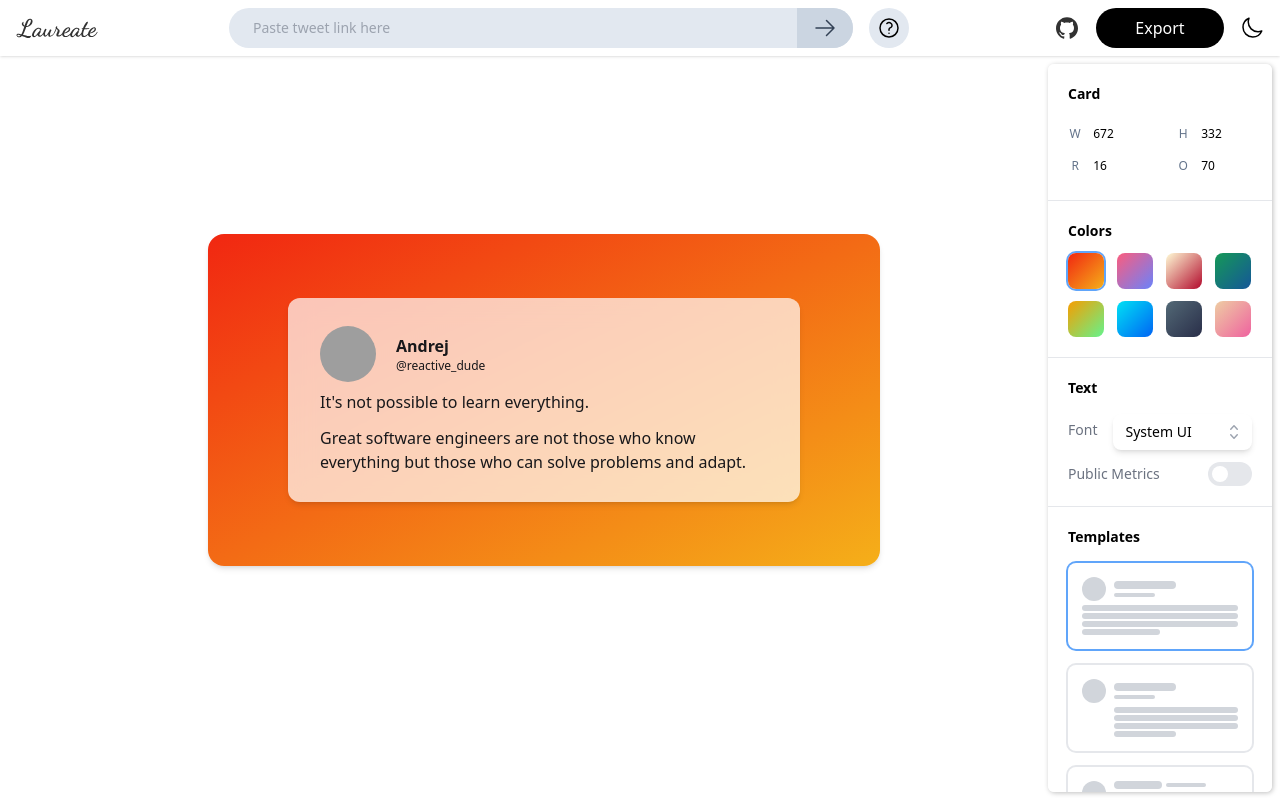
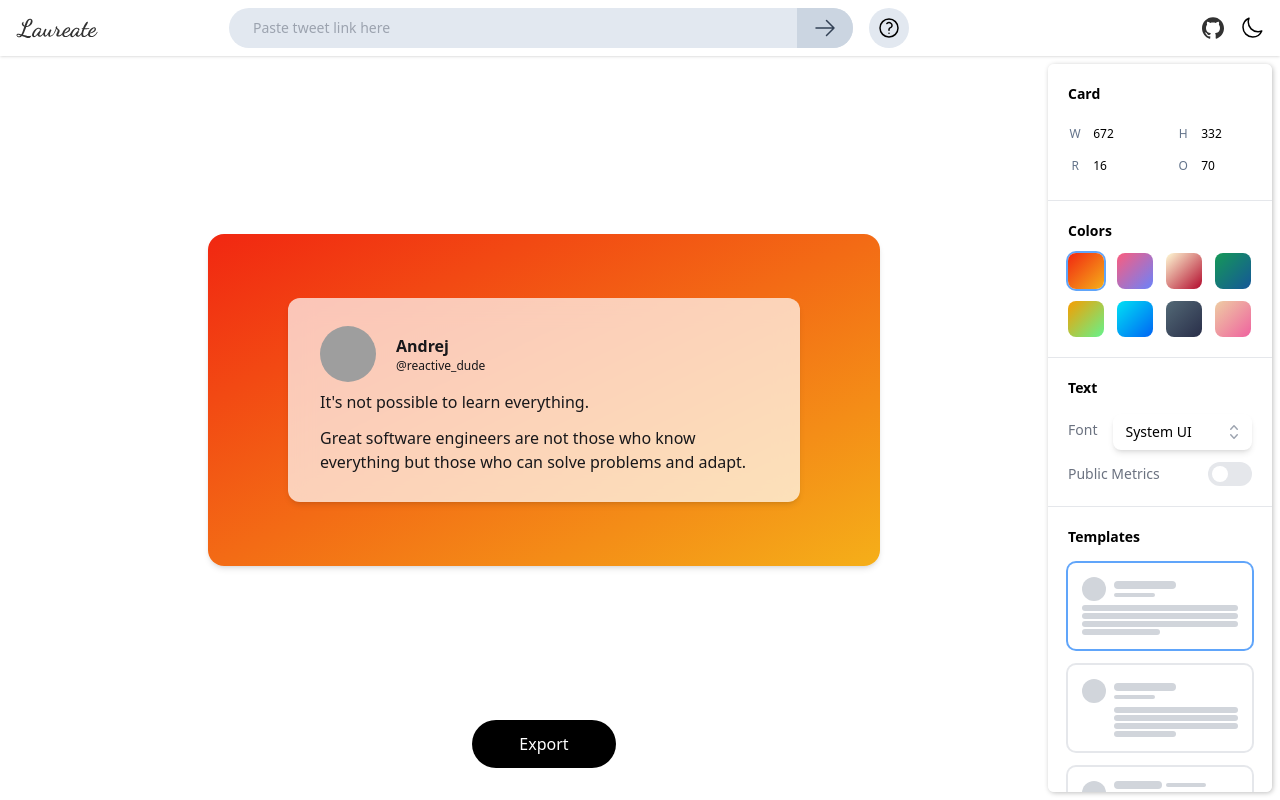
Before and after one commit to subhoghoshX/laureate, a Next.js app: page / in a window 1280 px wide. Built offline with nearby package versions, Linux system fonts and the light colour scheme; grey boxes are pictures that could not be loaded; what prettier-plugin-tailwindcss would draw is missing.

Commit message:
feat: remove export button from the header (#62)

```diff
--- a/components/Header/ButtonGroup.tsx
+++ b/components/Header/ButtonGroup.tsx
@@ -1,5 +1,4 @@
 import { MutableRefObject } from "react";
-import ExportButton from "../ExportButton";
 import { MoonIcon } from "@heroicons/react/24/outline";
 
 interface Props {
@@ -20,7 +19,7 @@ export default function ButtonGroup({ setIsPanelOpen, rootRef }: Props) {
 
   return (
     <div className="h-full w-auto pl-4 lg:w-56">
-      <div className="relative flex h-full items-center justify-end gap-x-4 md:justify-between">
+      <div className="relative flex h-full items-center justify-end gap-x-4">
         <a
           className="z-10"
           target="_blank"
@@ -40,9 +39,6 @@ export default function ButtonGroup({ setIsPanelOpen, rootRef }: Props) {
         <button className="relative z-10" onClick={toggleDark}>
           <MoonIcon className="h-6 w-6 dark:stroke-white" />
         </button>
-        <div className="absolute hidden h-10 w-full items-center justify-center lg:flex">
-          <ExportButton className="z-20" rootRef={rootRef} />
-        </div>
         <button
           className="relative z-10 lg:hidden"
           onClick={() => setIsPanelOpen((c) => !c)}
--- a/pages/index.tsx
+++ b/pages/index.tsx
@@ -66,8 +66,11 @@ export default function Home() {
           <div className="absolute inset-0 z-[-10] flex items-center justify-center dark:bg-[#121212]">
             <TweetCard rootRef={rootRef} />
           </div>
-          <div className="absolute bottom-8 z-[-5] flex h-11 w-full justify-center lg:hidden">
-            <ExportButton rootRef={rootRef} />
+          <div className="absolute bottom-8 z-[-5] flex h-12 w-full justify-center">
+            <ExportButton
+              rootRef={rootRef}
+              className="w-36 lg:-translate-x-24"
+            />
           </div>
         </div>
       </div>
```
